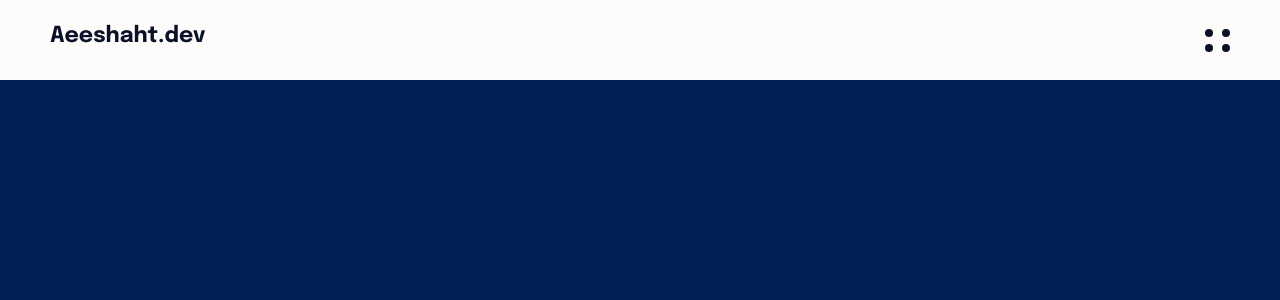
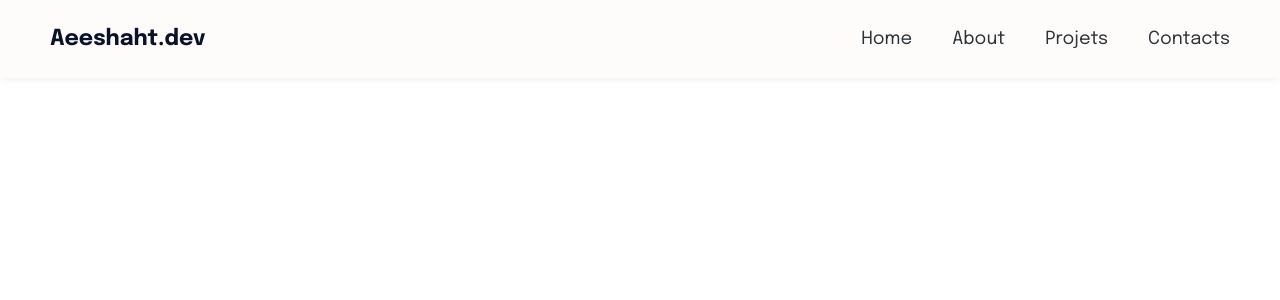
Before and after one commit to Aeeshadam/Aeeshaht-dev, a React (Create React App) app: page / in a window 1280 px wide. Shown: the top 300 px of the page. Built offline with nearby package versions, Linux system fonts and the light colour scheme.

Commit message:
Finished responsive navbar

```diff
--- a/src/App.css
+++ b/src/App.css
@@ -5,6 +5,8 @@
   --color-dark--1: #2d3439;
   --color-light--1: #fefcfb;
   --color-primary--1: #001f54;
+  --color-primary--2: #085092;
+  --transition: all 0.3s linear;
 }
 
 * {
@@ -20,5 +22,6 @@ html {
 
 body {
   font-family: "Epilogue", sans-serif;
-  background-color: var(--color-primary--1);
+
+  font-size: 1.8rem;
 }
--- a/src/components/NavBar.js
+++ b/src/components/NavBar.js
@@ -1,17 +1,54 @@
-import { NavbarContainer, LeftContainer, RightContiner } from "./NavBar.style";
+import {
+  NavbarContainer,
+  NavHeader,
+  MenuItems,
+  MenuItem,
+  NavLink,
+  MenuIcon,
+} from "./NavBar.style";
 import { Logo } from "./Logo";
-import { ReactComponent as LogoSVG } from "../icons/Menu.svg";
+import { useState, useEffect } from "react";
+import { navData } from "../data";
 
 const NavBar = () => {
+  const [isOpen, setIsOpen] = useState(false);
+  const [windowWidth, setWindowWidth] = useState(window.innerWidth);
+
+  useEffect(() => {
+    const handleResize = () => {
+      setWindowWidth(window.innerWidth);
+    };
+
+    window.addEventListener("resize", handleResize);
+
+    return () => {
+      window.removeEventListener("resize", handleResize);
+    };
+  }, []);
+
+  function NavClick() {
+    setIsOpen((cur) => !cur);
+  }
+
   return (
     <NavbarContainer>
-      <LeftContainer>
+      <NavHeader>
         <Logo />
-      </LeftContainer>
-      <RightContiner>
-        <LogoSVG />
-      </RightContiner>
+        {(isOpen || windowWidth < 768) && (
+          <MenuIcon onClick={() => NavClick()} />
+        )}
+      </NavHeader>
+      {(isOpen || windowWidth >= 768) && (
+        <MenuItems>
+          {navData.map((oneNav) => (
+            <MenuItem key={oneNav.name}>
+              <NavLink href={oneNav.href}>{oneNav.name}</NavLink>
+            </MenuItem>
+          ))}
+        </MenuItems>
+      )}
     </NavbarContainer>
   );
 };
+
 export default NavBar;
--- a/src/components/NavBar.style.js
+++ b/src/components/NavBar.style.js
@@ -1,22 +1,73 @@
 import styled from "styled-components";
+import { ReactComponent as MenuIconSvg } from "../icons/Menu.svg";
 
 export const NavbarContainer = styled.nav`
   width: 100%;
-  height: 8rem;
+  box-shadow: rgba(0, 0, 0, 0.09) 0px 0px 10px 0px;
   background-color: var(--color-light--1);
-  padding: 2.5rem 5rem;
+  padding: 2rem 3rem;
   display: flex;
+  justify-content: space-between;
+  align-items: flex-start;
+  flex-direction: column;
+
+  @media (min-width: 768px) {
+    flex-direction: row;
+    align-items: center;
+
+    padding: 1rem 5rem;
+  }
 `;
 
-export const RightContiner = styled.div`
+export const NavHeader = styled.div`
   display: flex;
-  flex: 70%;
-  align-items: center;
-  justify-content: flex-end;
+  width: 100%;
+  justify-content: space-between;
 `;
 
-export const LeftContainer = styled.div`
+export const MenuItems = styled.ul`
+  list-style-type: none;
+  margin-top: 2rem;
+  padding: 0;
   display: flex;
-  flex: 30%;
-  align-items: flex-start;
+  flex-direction: column;
+  gap: 0;
+  justify-content: space-between;
+
+  @media (min-width: 768px) {
+    flex-direction: row;
+    gap: 4rem;
+    margin: 1rem 0;
+  }
 `;
+
+export const MenuItem = styled.li`
+  padding: 1rem 0;
+`;
+
+export const MenuIcon = styled(MenuIconSvg)`
+  display: block;
+  cursor: pointer;
+
+  @media (min-width: 768px) {
+    display: none;
+  }
+`;
+
+export const NavLink = styled.a`
+  text-decoration: none;
+  color: var(--color-dark--1);
+  transition: var(--transition);
+  cursor: pointer;
+  width: 100%;
+
+  &:hover {
+    color: var(--color-primary--2);
+    font-weight: 500;
+    padding-left: 1rem;
+
+    @media (min-width: 768px) {
+      padding-left: 0;
+    }
+  }
+`;
--- /dev/null
+++ b/src/data.js
@@ -0,0 +1,19 @@
+export const navData = [
+  {
+    name: "Home",
+    href: "#",
+  },
+
+  {
+    name: "About",
+    href: "about",
+  },
+  {
+    name: "Projets",
+    href: "projets",
+  },
+  {
+    name: "Contacts",
+    href: "contacts",
+  },
+];
```
